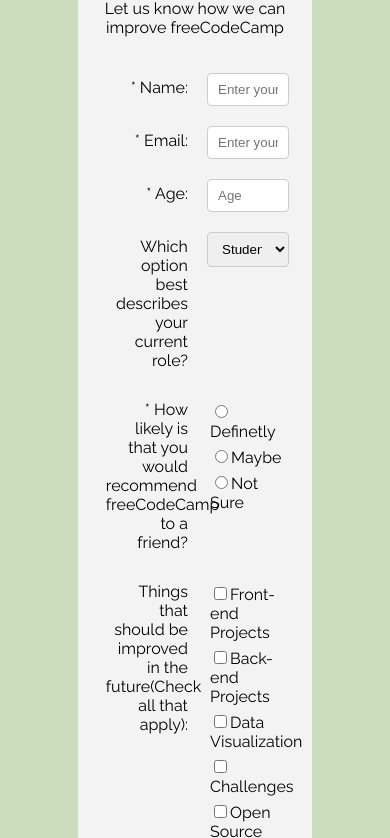
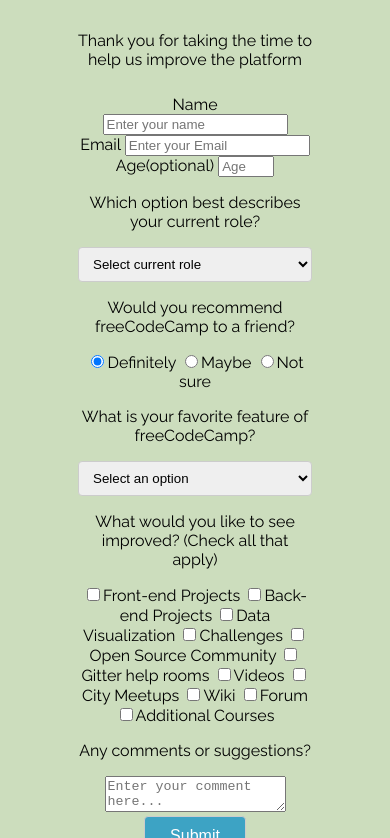
Before and after one commit to Saksham27/Survey-Form-prototype, a plain HTML site: page index.html in a window 390 px wide. Shown: the part 107-945 px from the top of the page. Drawn offline with Linux system fonts and the light colour scheme.

Commit message:
Updated to make responsive

```diff
--- a/index.html
+++ b/index.html
@@ -6,91 +6,223 @@
     <meta name="viewport" content="width=device-width, initial-scale=1.0">
     <meta http-equiv="X-UA-Compatible" content="ie=edge">
     <link rel="stylesheet" href="style.css">
-    <title>Document</title>
+    <title>Survey Form</title>
 </head>
 
 <body>
-    <div>
-        <h1 id="title">Survey form</h1>
+    <div class="container">
+  <header class="header">
+    <h1 id="title" class="text-center">freeCodeCamp Survey Form</h1>
+    <p id="description" class="description text-center">
+      Thank you for taking the time to help us improve the platform
+    </p>
+  </header>
+  <form id="survey-form">
+    <div class="form-group">
+      <label id="name-label" for="name">Name</label>
+      <input
+        type="text"
+        name="name"
+        id="name"
+        class="form-control"
+        placeholder="Enter your name"
+        required
+      />
     </div>
-
-    <div id="form">
-        <p id="description">Let us know how we can improve freeCodeCamp</p>
-        <form action="" id="survey-form">
-            <div id="row-container">
-                <div id="col-container1"><label for="name" id="name-label">* Name:</label></div>
-                <div id="col-container2"><input type="text" id="name" class="textfield" placeholder="Enter your name" required></div>
+    <div class="form-group">
+      <label id="email-label" for="email">Email</label>
+      <input
+        type="email"
+        name="email"
+        id="email"
+        class="form-control"
+        placeholder="Enter your Email"
+        required
+      />
     </div>
-
-            <div id="row-container">
-                <div id="col-container1"><label for="email" id="email-label">* Email:</label></div>
-                <div id="col-container2"><input type="email" id="email" class="textfield"placeholder="Enter your email" required></div>
+    <div class="form-group">
+      <label id="number-label" for="number"
+        >Age<span class="clue">(optional)</span></label
+      >
+      <input
+        type="number"
+        name="age"
+        id="number"
+        min="10"
+        max="99"
+        class="form-control"
+        placeholder="Age"
+      />
     </div>
-
-            <div id="row-container">
-                <div id="col-container1"><label for="number" id="number-label">* Age:</label></div>
-                <div id="col-container2"><input type="number" name="Age" id="number" class="textfield"placeholder="Age" min="1" max="125"></div>
-            </div>
-
-
-            <div id="row-container">
-                <div id="col-container1"><label for="dropdown">Which option best describes your current role?</label>
-                </div>
-                <div id="col-container2">
-                    <select name="current-role" class="textfield"id="dropdown">
+    <div class="form-group">
+      <p>Which option best describes your current role?</p>
+      <select id="dropdown" name="role" class="form-control" required>
+        <option disabled selected value>Select current role</option>
         <option value="student">Student</option>
-                        <option value="full time learner">Full time learner</option>
-                        <option value="full time job">Full time job</option>
-                        <option value="prefer not to say">Prefer not to say</option>
+        <option value="job">Full Time Job</option>
+        <option value="learner">Full Time Learner</option>
+        <option value="preferNo">Prefer not to say</option>
         <option value="other">Other</option>
       </select>
     </div>
+
+    <div class="form-group">
+      <p>Would you recommend freeCodeCamp to a friend?</p>
+      <label>
+        <input
+          name="user-recommend"
+          value="definitely"
+          type="radio"
+          class="input-radio"
+          checked
+        />Definitely</label
+      >
+      <label>
+        <input
+          name="user-recommend"
+          value="maybe"
+          type="radio"
+          class="input-radio"
+        />Maybe</label
+      >
+
+      <label
+        ><input
+          name="user-recommend"
+          value="not-sure"
+          type="radio"
+          class="input-radio"
+        />Not sure</label
+      >
     </div>
 
-            <div id="row-container">
-                <div id="col-container1"><label for="">* How likely is that you would recommend freeCodeCamp to a friend?</label></div>
-
-                <div id="col-container2">
-                    <ul id="radio">
-                        <li><input type="radio" name="name" id="" value="0">Definetly</li>
-                        <li><input type="radio" name="name" id="" value="0">Maybe</li>
-                        <li><input type="radio" name="name" id="" value="0">Not Sure</li>
-                    </ul>
-                </div>
+    <div class="form-group">
+      <p>
+        What is your favorite feature of freeCodeCamp?
+      </p>
+      <select id="most-like" name="mostLike" class="form-control" required>
+        <option disabled selected value>Select an option</option>
+        <option value="challenges">Challenges</option>
+        <option value="projects">Projects</option>
+        <option value="community">Community</option>
+        <option value="openSource">Open Source</option>
+      </select>
     </div>
 
-            <div id="row-container">
-                <div id="col-container1">
-                    <label for="">Things that should be improved in the future(Check all that apply):</label>
+    <div class="form-group">
+      <p>
+        What would you like to see improved?
+        <span class="clue">(Check all that apply)</span>
+      </p>
+
+      <label
+        ><input
+          name="prefer"
+          value="front-end-projects"
+          type="checkbox"
+          class="input-checkbox"
+        />Front-end Projects</label
+      >
+      <label>
+        <input
+          name="prefer"
+          value="back-end-projects"
+          type="checkbox"
+          class="input-checkbox"
+        />Back-end Projects</label
+      >
+      <label
+        ><input
+          name="prefer"
+          value="data-visualization"
+          type="checkbox"
+          class="input-checkbox"
+        />Data Visualization</label
+      >
+      <label
+        ><input
+          name="prefer"
+          value="challenges"
+          type="checkbox"
+          class="input-checkbox"
+        />Challenges</label
+      >
+      <label
+        ><input
+          name="prefer"
+          value="open-source-community"
+          type="checkbox"
+          class="input-checkbox"
+        />Open Source Community</label
+      >
+      <label
+        ><input
+          name="prefer"
+          value="gitter-help-rooms"
+          type="checkbox"
+          class="input-checkbox"
+        />Gitter help rooms</label
+      >
+      <label
+        ><input
+          name="prefer"
+          value="videos"
+          type="checkbox"
+          class="input-checkbox"
+        />Videos</label
+      >
+      <label
+        ><input
+          name="prefer"
+          value="city-meetups"
+          type="checkbox"
+          class="input-checkbox"
+        />City Meetups</label
+      >
+      <label
+        ><input
+          name="prefer"
+          value="wiki"
+          type="checkbox"
+          class="input-checkbox"
+        />Wiki</label
+      >
+      <label
+        ><input
+          name="prefer"
+          value="forum"
+          type="checkbox"
+          class="input-checkbox"
+        />Forum</label
+      >
+      <label
+        ><input
+          name="prefer"
+          value="additional-courses"
+          type="checkbox"
+          class="input-checkbox"
+        />Additional Courses</label
+      >
     </div>
 
-                <div id="col-container2">
-                    <ul id="checkbox">
-                        <li><input type="checkbox" name="" id="" value="0">Front-end Projects</li>
-                        <li><input type="checkbox" name="" id="" value="0">Back-end Projects</li>
-                        <li><input type="checkbox" name="" id="" value="0">Data Visualization</li>
-                        <li><input type="checkbox" name="" id="" value="0">Challenges</li>
-                        <li><input type="checkbox" name="" id="" value="0">Open Source Community</li>
-                        <li><input type="checkbox" name="" id="" value="0">Gitter help rooms</li>
-                        <li><input type="checkbox" name="" id="" value="0">Videos</li>
-                        <li><input type="checkbox" name="" id="" value="0">City Meetups</li>
-                        <li><input type="checkbox" name="" id="" value="0">Wiki</li>
-                        <li><input type="checkbox" name="" id="" value="0">Forum</li>
-                        <li><input type="checkbox" name="" id="" value="0">dditional Courses</li>
-                    </ul>
-                </div>
+    <div class="form-group">
+      <p>Any comments or suggestions?</p>
+      <textarea
+        id="comments"
+        class="input-textarea"
+        name="comment"
+        placeholder="Enter your comment here..."
+      ></textarea>
     </div>
 
-            <div id="row-container">
-                <div id="col-container1"><label for="">Any Comments or Suggestions?</label></div>
-                <div id="col-container2"><textarea name="" id="" class="textfield" placeholder="Enter your text here..." cols="30" rows="5"></textarea></div>
+    <div class="form-group">
+      <button type="submit" id="submit" class="submit-button">
+        Submit
+      </button>
+    </div>
+  </form>
 </div>
 
-            <div id="row-container"><button type="submit" id="submit">Submit</button></div>
-
-            <script src="https://cdn.freecodecamp.org/testable-projects-fcc/v1/bundle.js"></script>
-        </form>
-    </div>
 </body>
 
 </html>
```
Lines whose indentation alone changed are shown as unchanged.
